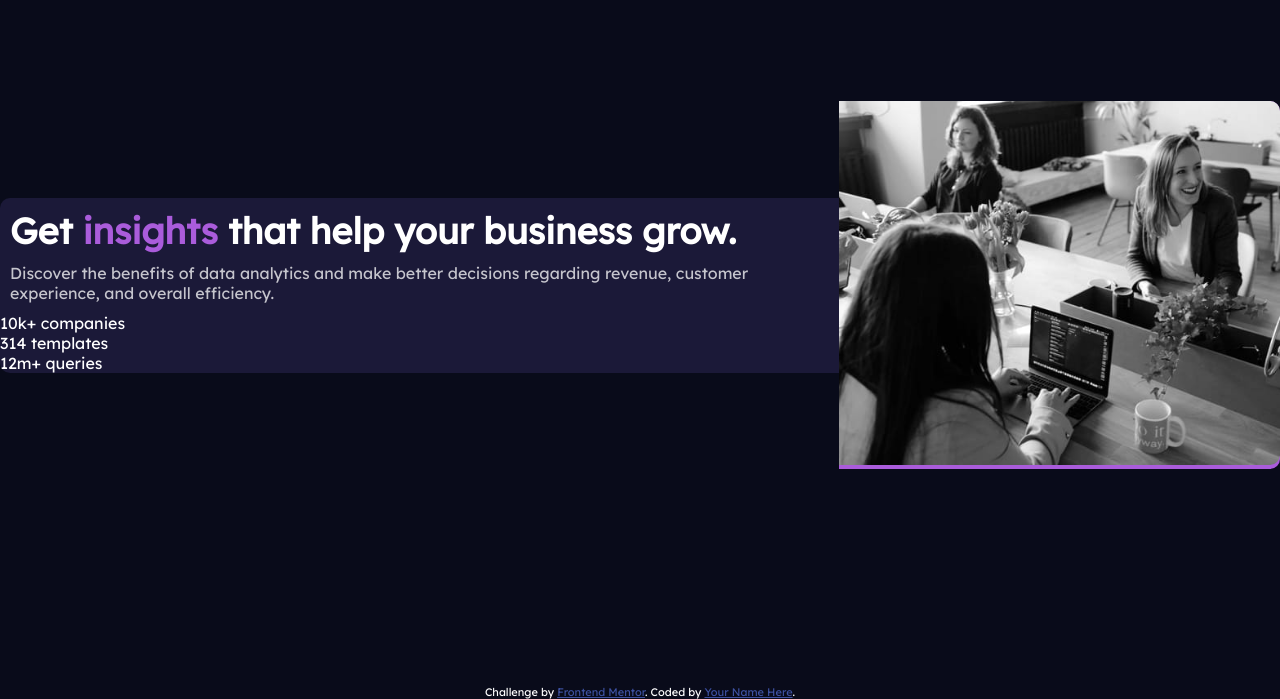
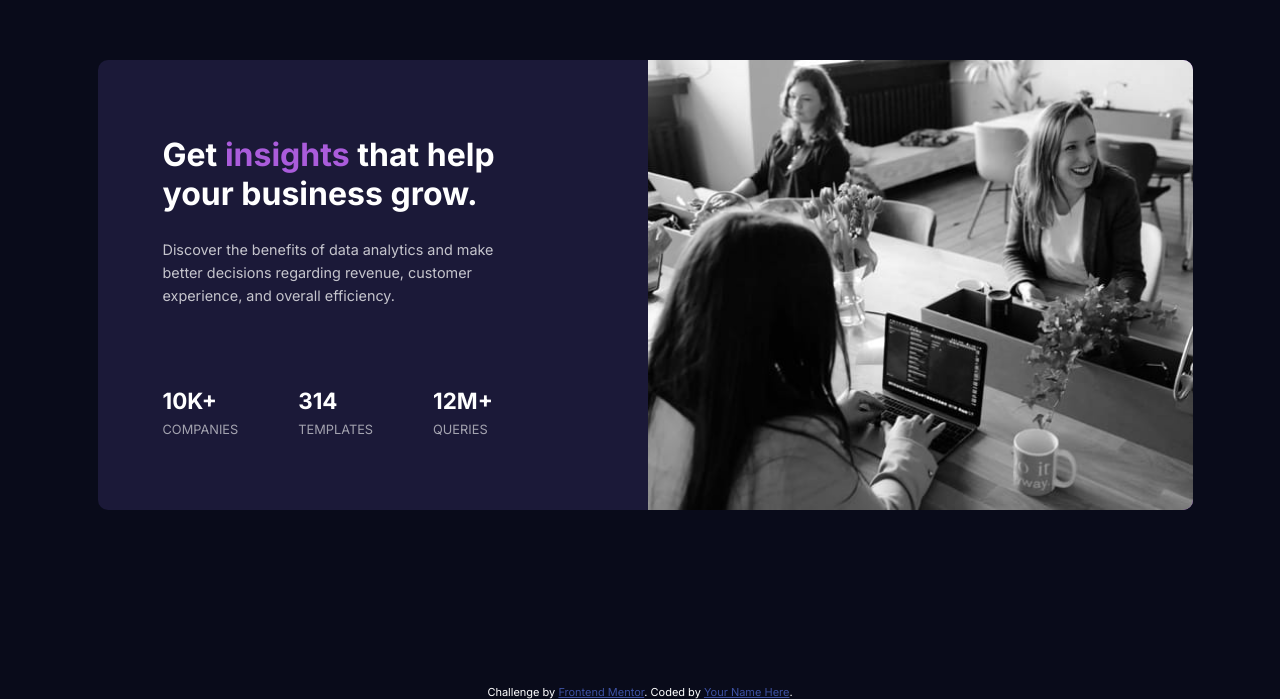
Before and after one commit to cleitonrs/stats-preview-card-component-main, a plain HTML site: page index.html in a window 1280 px wide. Shown: the part 115-814 px from the top of the page. Drawn offline with Linux system fonts and the light colour scheme.

Commit message:
Update style.css

```diff
--- a/style.css
+++ b/style.css
@@ -18,10 +18,9 @@
 body {
   background-color: var(--very-dark-blue);
   color: var(--white);
-  font-family: 'Lexend Deca', Helvetica, sans-serif;
+  font-family: 'Inter', Helvetica, sans-serif;
+  font-size: 15px;
 }
-
-
 
 .container {
   min-height: 100vh;
@@ -31,36 +30,42 @@ body {
   align-items: center;
 }
 
-
 .card1 {
   background-color: var(--dark-desaturated-blue);
-  max-height: 450px;
-  /* width: 570px; */
+  min-height: 450px;
   border-radius: 10px 0 0 10px;
+  padding: 0 65px;
+  margin-left: 60px;
+  flex: 0 1 550px;
 }
 
+.list {
+  max-width: 80%;
+}
 
 .card2 {
   background-color: var(--soft-violet);
   max-height: 450px;
-  /* width: 540px; */
   position: relative;
   border-radius: 0 10px 10px 0;
-  /* flex: 0 1 540px; */
+  margin-right: 50px;
+  flex: 0 1 545px;
 }
 
 img {
   width: 100%;
-  height: auto;
+  /* height: auto; */
   border-radius: 0 10px 10px 0;
 }
 
 h1 {
+  max-width: 80%;
   color: var(--white);
   text-align: left;
   font-weight: 700;
-  font-size: 2.25rem;
-  margin: 10px;
+  font-size: 2rem;
+  margin-top: 75px;
+  font-family: 'Inter';
 }
 
 h1 span {
@@ -68,11 +73,42 @@ h1 span {
 }
 
 p {
+  max-width: 80%;
   color: var(--slightly-transparent-white);
   text-align: left;
-  margin: 10px;
+  margin: 25px 0 60px 0;
+  line-height: 1.6;
+  font-size: 0.9rem;
 }
 
+.list {
+  max-width: 80%;
+}
+
+ul {
+  display: flex;
+  width: 250px;
+  font-family: 'Lexend Deca';
+  text-transform: uppercase;
+  margin-top: 80px;
+}
+
+li {
+  font-size: 1.4rem;
+  font-weight: 700;
+  font-family: 'Inter';
+  margin-right: 30px;
+}
+
+li > span {
+  display: block;
+  margin-top: 8px;
+  margin-right: 30px;
+  margin-bottom: 50px;
+  font-size: 0.8rem;
+  font-weight: 400;
+  color: var(--slightly-transparent-white2);
+}
 
 .attribution {
   font-size: 11px;
```
